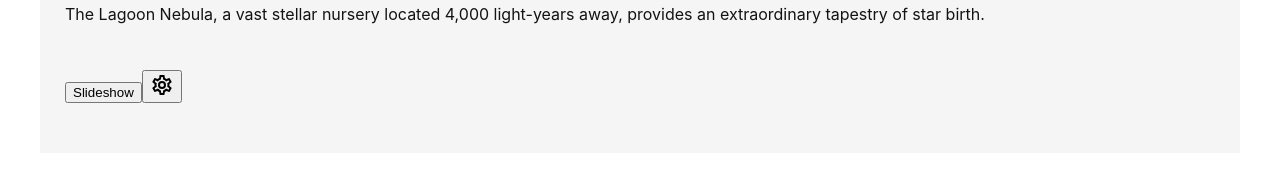
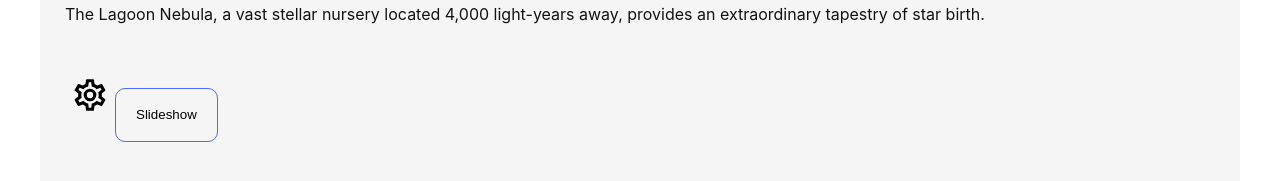
Before and after one commit to Zhezha02/slider-react-app, a React (Create React App) app: page / in a window 1280 px wide. Shown: the part 667-848 px from the top of the page. Before the commit the page ends 820 px from the top, so only its background shows below. Built offline with nearby package versions, Linux system fonts and the light colour scheme.

Commit message:
Change Slide layout

```diff
--- a/src/App.js
+++ b/src/App.js
@@ -1,9 +1,8 @@
-import logo from './logo.svg';
 import './App.css';
 import Carousel from './components/Carousel';
 import { slidesDB } from './Data/date';
 
-function App() {
+function App () {
   return (
     <>
       <Carousel imageDB={slidesDB} />
--- a/src/components/Carousel/SlideShow/SlideShow.module.scss
+++ b/src/components/Carousel/SlideShow/SlideShow.module.scss
@@ -0,0 +1,30 @@
+.btn {
+  background-color: inherit;
+  border: 1px solid #5367f8;
+  padding: 10px 20px;
+  line-height: 2rem;
+  border-radius: 10px;
+  outline: none;
+  &:hover {
+    background-color: #5367f8;
+    color: whitesmoke;
+  }
+}
+
+.settings {
+  background-color: inherit;
+  outline: none;
+  border: none;
+  width: 50px;
+  height: 50px;
+  // margin:20px;
+  & > img{
+    width: 100%;
+    height: 100%;
+  }
+  // &:hover {
+  //   -webkit-transform: rotate(180deg);
+  //   transform: rotate(180deg);
+  // }
+  // padding: 10px;
+}
--- a/src/components/Carousel/SlideShow/index.jsx
+++ b/src/components/Carousel/SlideShow/index.jsx
@@ -23,9 +23,9 @@ class SlideShow extends Component {
   };
   submitHandler = e => {
     e.preventDefault();
-    const { changeSlideShowDelay } = this.props;
+    const { changeDelay } = this.props;
     const { delay } = this.state;
-    changeSlideShowDelay(delay);
+    changeDelay(delay);
   };
   render () {
     const {
@@ -34,25 +34,25 @@ class SlideShow extends Component {
     } = this.props;
     const { isVisibleSettings, delay } = this.state;
     return (
-      <>
+      <div>
+        <button className={styles.settings} onClick={this.changeVisible}>
+          <img  src={icon} alt='setting icon' />
+        </button>
         {isSlideShow ? (
-          <button onClick={stopSlideShow}>Stop slideshow</button>
+          <button className={styles.btn} onClick={stopSlideShow}>Stop slideshow</button>
         ) : (
-          <button onClick={startSlideShow}>Slideshow</button>
+          <button className={styles.btn} onClick={startSlideShow}>Slideshow</button>
         )}
-        <button onClick={this.changeVisible}>
-          <img src={icon} alt='setting icon' />
-        </button>
         {isVisibleSettings && (
           <form onSubmit={this.submitHandler}>
             <label>
               SlideShow delay:
               <input type='text' value={delay} onChange={this.inputHandler} />s
             </label>
-            <input type='submit' value='Change' />
+            <input  type='submit' value='Change' />
           </form>
         )}
-      </>
+      </div>
     );
   }
 }
```
Also changed, not shown: src/components/Carousel/FullScreenBtn/index.jsx (+2 -7 lines).
